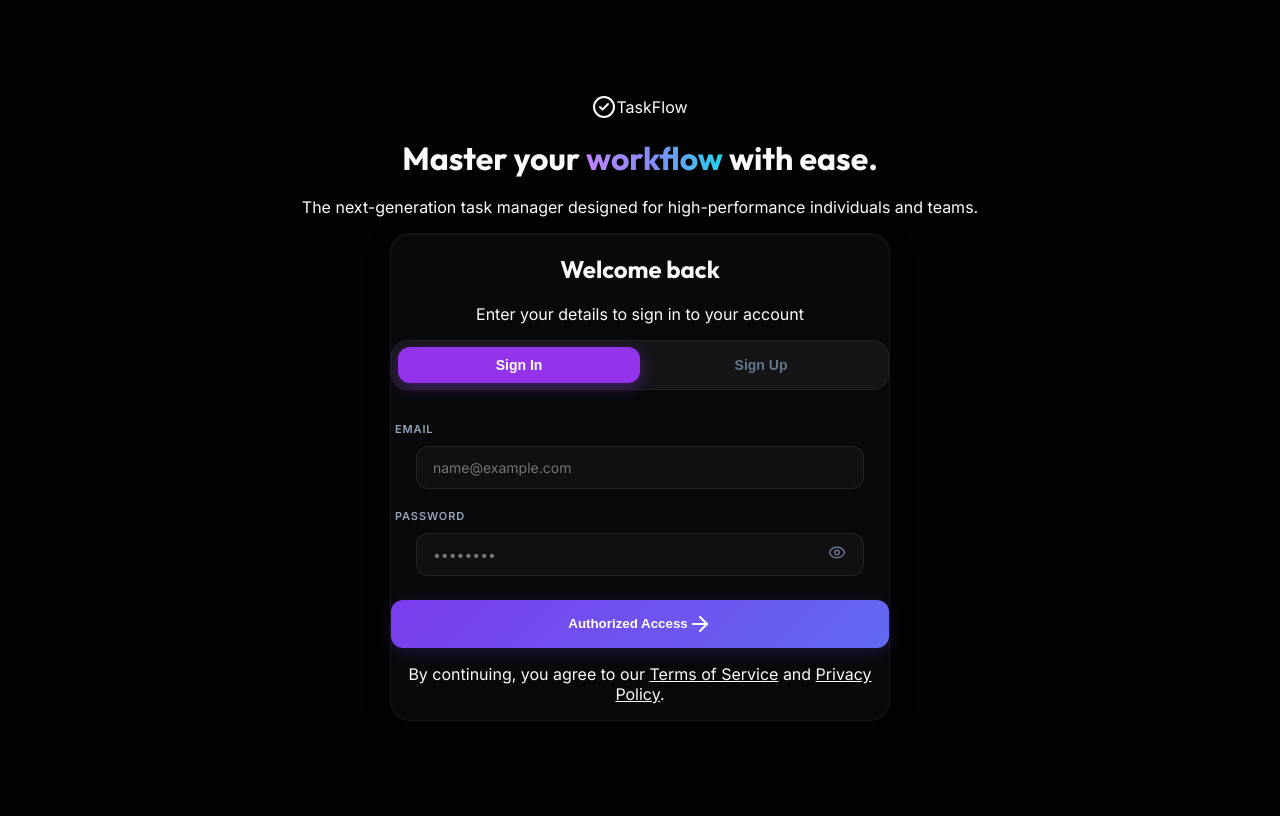
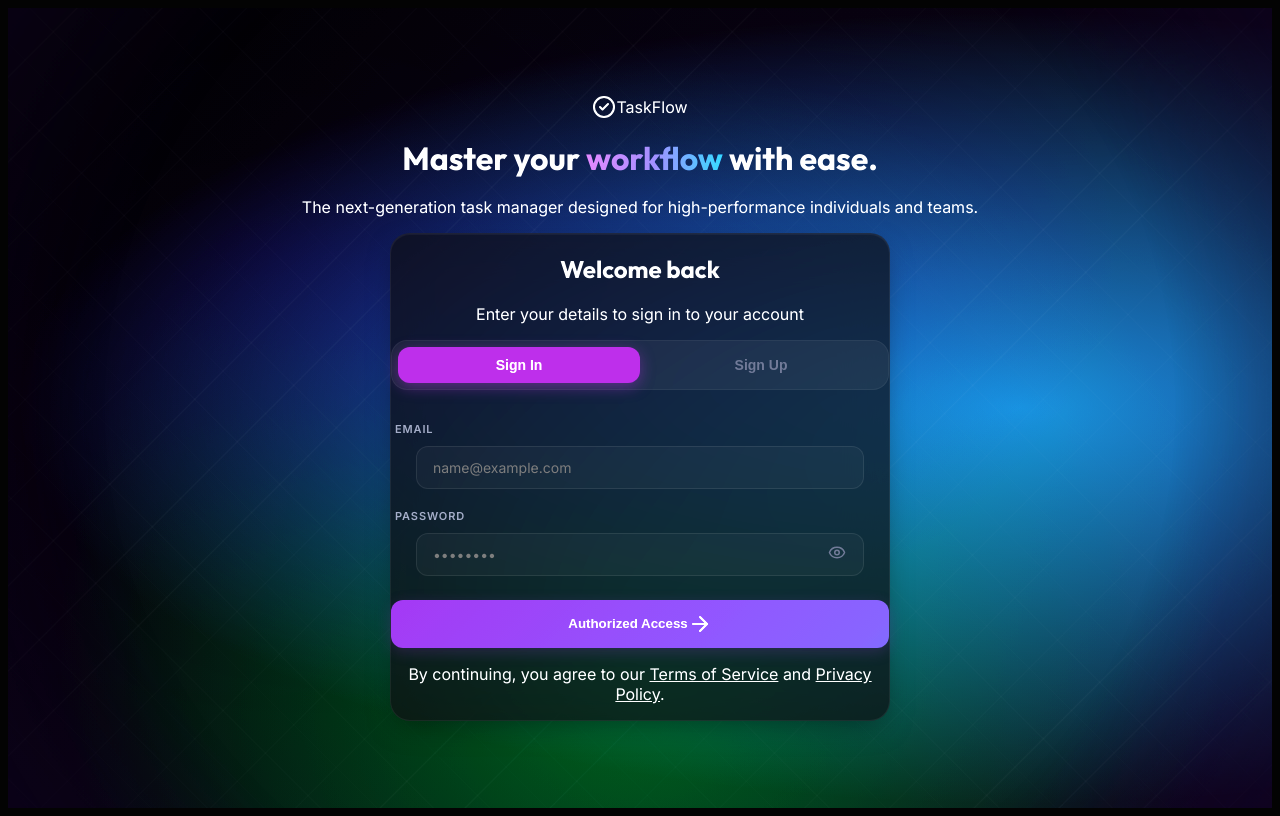
Before and after one commit to ThisangaD/task_manager, a Next.js app in the folder frontend/: page /auth in a window 1280 px wide. Built offline with nearby package versions, Linux system fonts and the light colour scheme.

Commit message:
style(ui): add animated aurora background to auth page

```diff
--- a/frontend/src/app/auth/page.tsx
+++ b/frontend/src/app/auth/page.tsx
@@ -48,7 +48,7 @@ export default function AuthPage() {
   };
 
   return (
-    <div className="min-h-screen flex items-center justify-center bg-[#030303] relative overflow-hidden font-body px-4">
+    <div className="aurora-bg min-h-screen flex items-center justify-center relative overflow-hidden font-body px-4">
       {/* Dynamic Background Blobs */}
       <div className="bg-blob bg-brand-purple w-[500px] h-[500px] -top-20 -left-20" />
       <div className="bg-blob bg-brand-secondary w-[400px] h-[400px] -bottom-20 -right-20" style={{ animationDelay: '-10s' }} />
--- a/frontend/src/app/globals.css
+++ b/frontend/src/app/globals.css
@@ -130,3 +130,91 @@
   background-clip: text;
   color: transparent;
 }
+
+/* ─── Aurora Background ──────────────────────────────────────────────────── */
+.aurora-bg {
+  position: relative;
+  width: 100%;
+  height: 100%;
+  background: radial-gradient(
+      ellipse at 20% 30%,
+      rgba(138, 43, 226, 0.8) 0%,
+      rgba(138, 43, 226, 0) 60%
+    ),
+    radial-gradient(
+      ellipse at 80% 50%,
+      rgba(0, 191, 255, 0.7) 0%,
+      rgba(0, 191, 255, 0) 70%
+    ),
+    radial-gradient(
+      ellipse at 50% 80%,
+      rgba(50, 205, 50, 0.6) 0%,
+      rgba(50, 205, 50, 0) 65%
+    ),
+    linear-gradient(135deg, #000000 0%, #0a0520 100%);
+  background-blend-mode: overlay, screen, hard-light;
+  overflow: hidden;
+  animation: aurora-drift 25s infinite alternate ease-in-out;
+}
+
+.aurora-bg::before {
+  content: "";
+  position: absolute;
+  width: 200%;
+  height: 200%;
+  top: -50%;
+  left: -50%;
+  background: repeating-linear-gradient(
+      45deg,
+      rgba(255, 255, 255, 0.02) 0px,
+      rgba(255, 255, 255, 0.02) 1px,
+      transparent 1px,
+      transparent 40px
+    ),
+    repeating-linear-gradient(
+      -45deg,
+      rgba(255, 255, 255, 0.03) 0px,
+      rgba(255, 255, 255, 0.03) 1px,
+      transparent 1px,
+      transparent 60px
+    );
+  animation: grid-shift 20s linear infinite;
+  pointer-events: none;
+}
+
+.aurora-bg::after {
+  content: "";
+  position: absolute;
+  width: 100%;
+  height: 100%;
+  background: radial-gradient(
+    circle at center,
+    transparent 70%,
+    rgba(10, 5, 32, 0.9) 100%
+  );
+  animation: aurora-pulse 8s infinite alternate;
+  pointer-events: none;
+}
+
+@keyframes aurora-drift {
+  0% {
+    filter: hue-rotate(0deg) brightness(1);
+  }
+  50% {
+    filter: hue-rotate(30deg) brightness(1.2);
+  }
+  100% {
+    filter: hue-rotate(60deg) brightness(1);
+  }
+}
+
+@keyframes grid-shift {
+  0%   { transform: translate(0, 0); }
+  100% { transform: translate(-50%, -50%); }
+}
+
+@keyframes aurora-pulse {
+  0%   { opacity: 0.8; transform: scale(1); }
+  50%  { opacity: 0.5; transform: scale(1.05); }
+  100% { opacity: 0.8; transform: scale(1); }
+}
```
